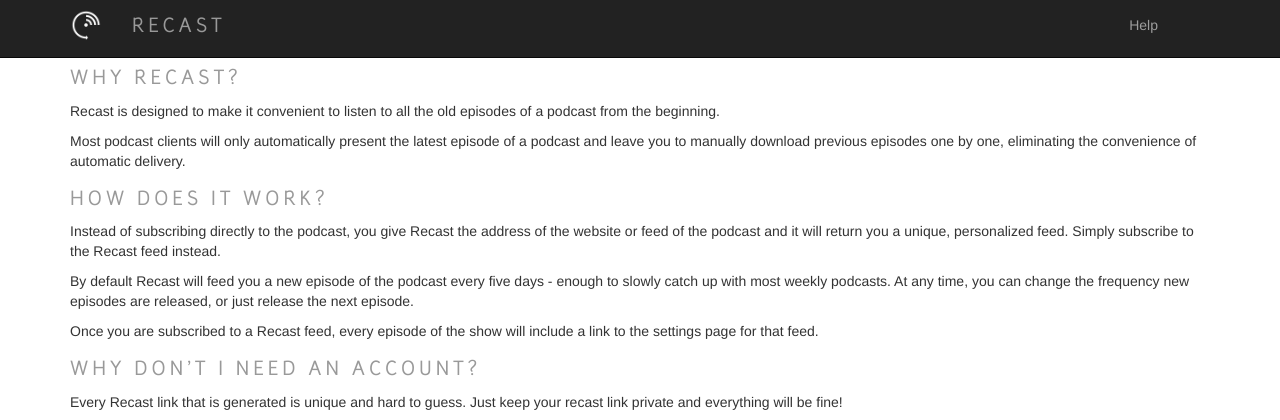
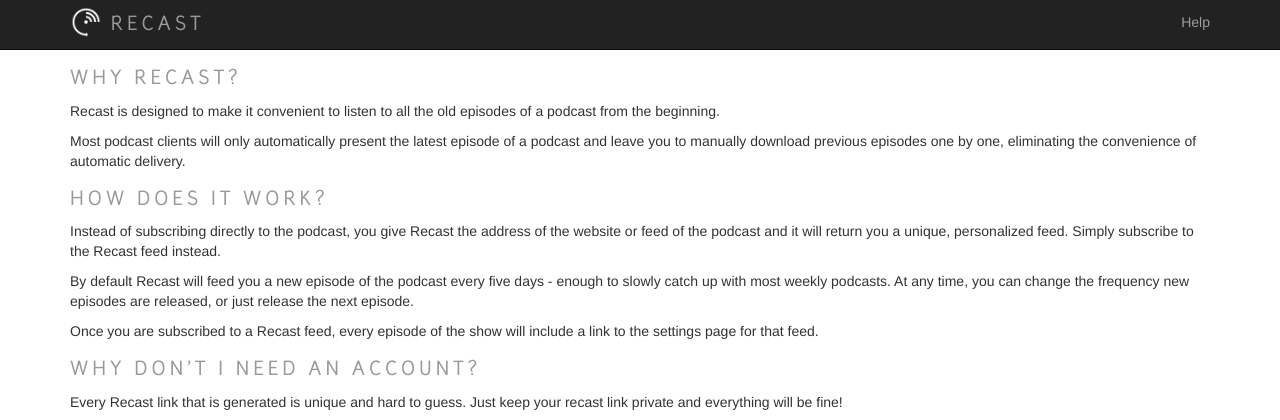
Before and after one commit to xurble/recast, a Django app: template templates/help.html in a window 1280 px wide. Shown: the top 420 px of the page. Run offline with Django 3.2, Linux system fonts and the light colour scheme; the template is opened without the code that fills it, so the values that code supplies are empty; some libraries are stand-ins or nearby versions.

Commit message:
Layout fix for firefox/android
For Phil

```diff
--- a/static/css/recast.css
+++ b/static/css/recast.css
@@ -42,6 +42,11 @@ body {
     font-family: Helvetica;
 }
 
+
+#topbar {
+
+    margin-top:12px;
+}
 
 .error {
     color:red;
--- a/templates/base.html
+++ b/templates/base.html
@@ -41,13 +41,15 @@
 
         <nav class="navbar navbar-inverse navbar-fixed-top" role="navigation">
           <div class="container">
-          <a class="navbar-brand" href="/">
-              <img src="/static/images/logo-trans.png" style="max-height:32px;margin-top:-6px;" alt="Recast Logo">
-          </a>
-          <p class="navbar-text" style="width:90%">
-           <a href="/" class="navbar-link logo">Recast</a>
-           <a href="/help/" class="navbar-link" style="float:right">Help</a>
-          </p>
+            <div id="topbar">
+
+               <a href="/" class="navbar-link logo">
+                  <img src="/static/images/logo-trans.png" style="max-height:32px;margin-top:-6px;" alt="Recast Logo">
+                  Recast
+               </a>
+
+               <a href="/help/" class="navbar-link" style="float:right">Help</a>
+            </div>
           </div>
         </nav>
 
```
